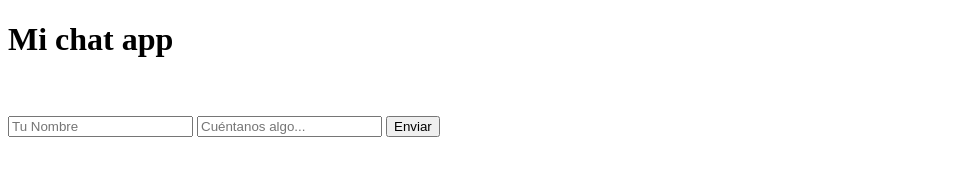
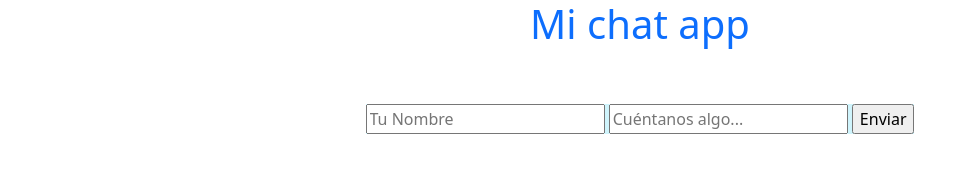
Before and after one commit to Fernando-Andres-Ramos/app_chat_test, a website: page public/index.html in a window 1280 px wide. Shown: the whole page, without its empty margins (0-969 px from the left). Drawn offline with nearby package versions, Linux system fonts and the light colour scheme; no server answers.

Commit message:
cambios simples en la interfaz

```diff
--- a/public/index.html
+++ b/public/index.html
@@ -5,12 +5,13 @@
   <meta name="viewport" content="width=device-width, initial-scale=1.0">
   <script src="/socket.io/socket.io.js"></script>
   <script defer src="index.js"></script>
+  <link href="https://cdn.jsdelivr.net/npm/bootstrap@5.3.2/dist/css/bootstrap.min.css" rel="stylesheet" integrity="sha384-T3c6CoIi6uLrA9TneNEoa7RxnatzjcDSCmG1MXxSR1GAsXEV/Dwwykc2MPK8M2HN" crossorigin="anonymous">
   <title>Document</title>
 </head>
-<body>
-  <h1>Mi chat app</h1>
+<body class="container  d-flex flex-column align-items-center" style="height:100vh;">
+  <h1 class="text-primary ">Mi chat app</h1>
   <br><br>
-  <form onsubmit="return addMessage(this)">
+  <form onsubmit="return addMessage(this)" class="bg-info-subtle">
     <input type="text" id="username" placeholder="Tu Nombre" >
     <input type="text" id="texto" placeholder="Cuéntanos algo...">
     <input type="submit" value="Enviar">
```
